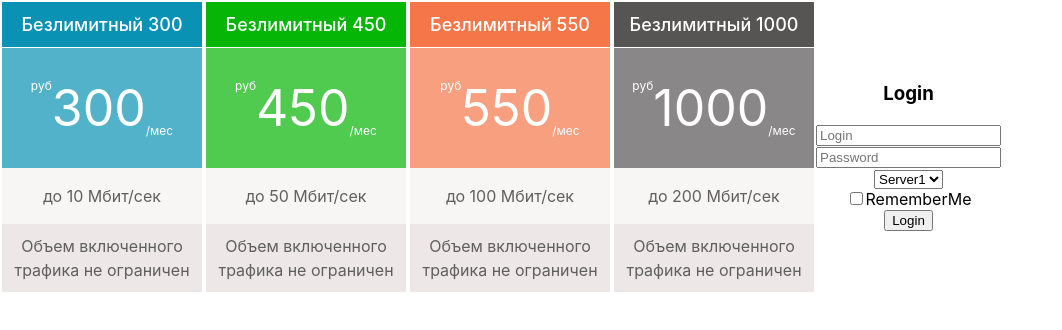
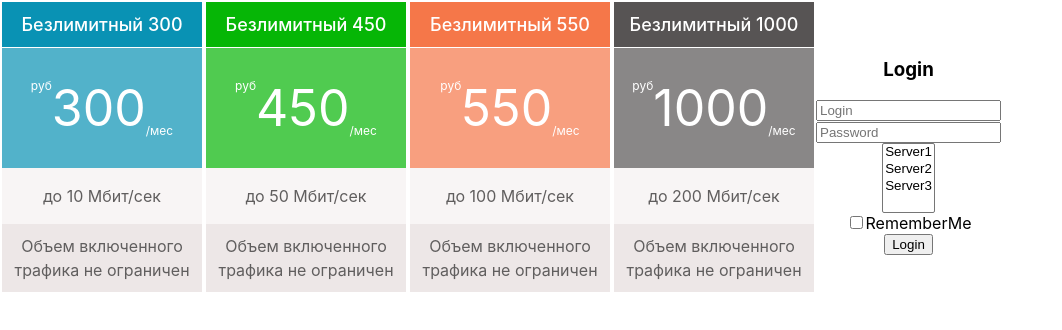
Before and after one commit to IrinaParamonova7980/React, a React (Create React App) app in the folder rates/: page / in a window 1280 px wide. Shown: the top 330 px of the page, without its empty margins (0-1062 px from the left). Built offline with nearby package versions, Linux system fonts and the light colour scheme.

Commit message:
select multiple

```diff
--- a/rates/src/components/form/form.jsx
+++ b/rates/src/components/form/form.jsx
@@ -11,16 +11,18 @@ export default class Form extends React.Component {
     };
   }
 
-    //Вариант написания функций все в одной
+  //Вариант написания функций все в одной
 
   handleChange = (e) => {
     let value =
       e.target.type === "checkbox" ? e.target.checked : e.target.value;
-      if (e.target.name === "login") { value = value.toUpperCase() };
+    if (e.target.name === "login") {
+      value = value.toUpperCase();
+    }
     this.setState({ [e.target.name]: value });
   };
 
-    //Вариант написания функций отдельно
+  //Вариант написания функций отдельно
 
   //   handleChange = (e) => {
   //     this.setState({ [e.target.name]: e.target.value.toUpperCase() });
@@ -55,8 +57,9 @@ export default class Form extends React.Component {
           </div>
           <div>
             <select
+              multiple={true}
               name="server"
-              value={this.state.server}
+              defaultvalue={["1", "2", "3"]}
               onChange={this.handleChange}
             >
               <option value="1">Server1</option>
```
